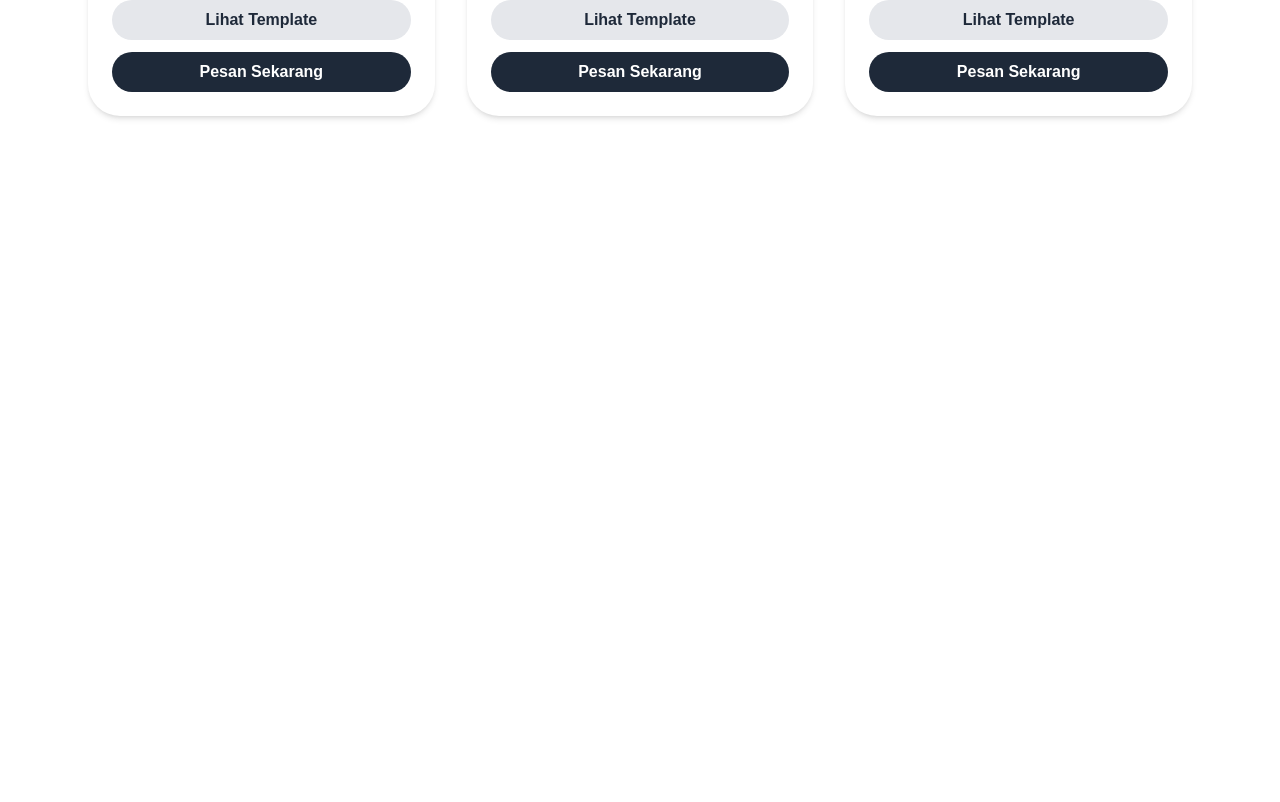
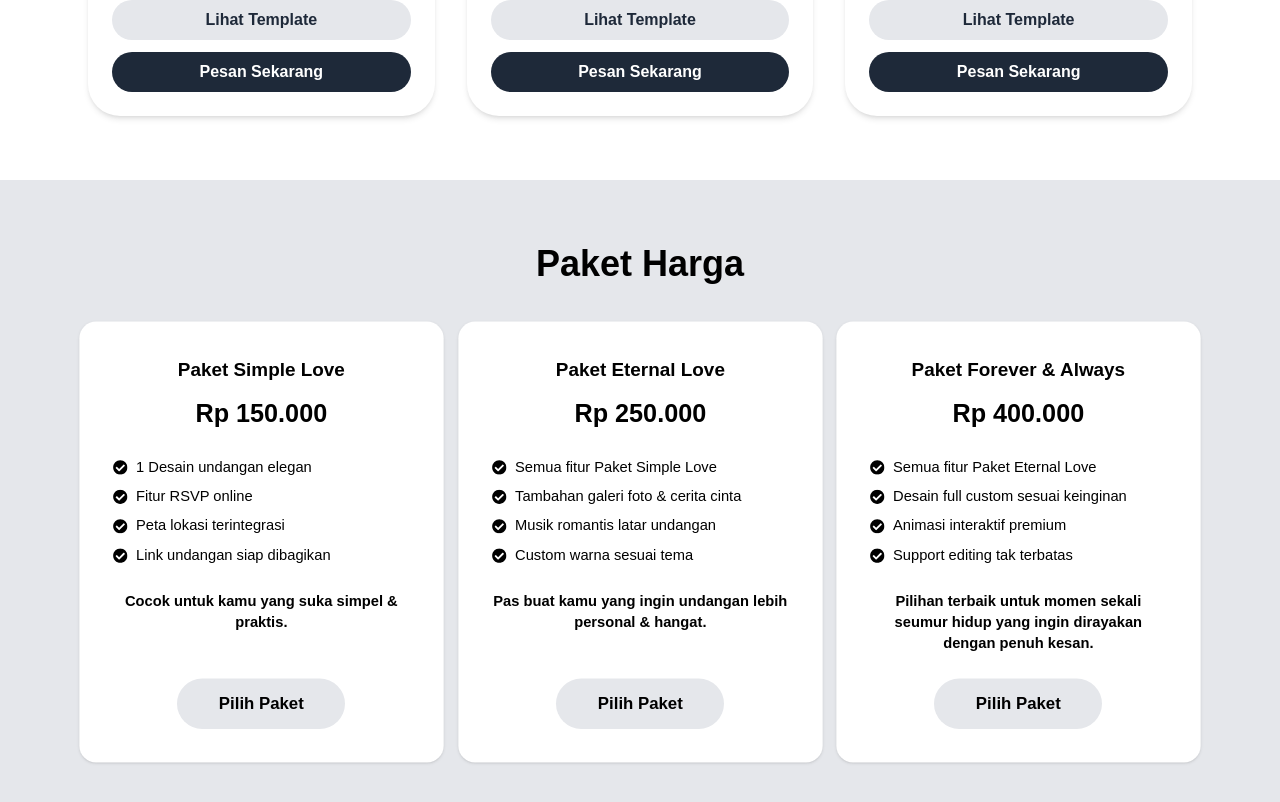
Before and after one commit to Alfianzyh/dari-kami-untukmu, a Next.js app: page / in a window 1280 px wide. Shown: the part 2191-2993 px from the top of the page. Before the commit the page ends 2371 px from the top, so only its background shows below. Built offline with nearby package versions, Linux system fonts and the light colour scheme.

Commit message:
feat: add pricing section

```diff
--- a/src/app/page.jsx
+++ b/src/app/page.jsx
@@ -2,6 +2,7 @@ import Header from "@/components/header";
 import Hero from "@/components/hero";
 import Features from "@/components/features";
 import Templates from "@/components/templates";
+import Pricing from "@/components/pricing";
 
 export default function Home() {
   return (
@@ -17,6 +18,7 @@ export default function Home() {
       <Hero />
       <Features />
       <Templates />
+      <Pricing />
     </div>
   );
 }
--- /dev/null
+++ b/src/components/pricing.jsx
@@ -0,0 +1,73 @@
+import { FaCheckCircle } from "react-icons/fa";
+
+export default function Pricing() {
+  const packages = [
+    {
+      name: "Paket Simple Love",
+      price: "Rp 150.000",
+      features: [
+        "1 Desain undangan elegan",
+        "Fitur RSVP online",
+        "Peta lokasi terintegrasi",
+        "Link undangan siap dibagikan",
+      ],
+      note: "Cocok untuk kamu yang suka simpel & praktis.",
+    },
+    {
+      name: "Paket Eternal Love",
+      price: "Rp 250.000",
+      features: [
+        "Semua fitur Paket Simple Love",
+        "Tambahan galeri foto & cerita cinta",
+        "Musik romantis latar undangan",
+        "Custom warna sesuai tema",
+      ],
+      note: "Pas buat kamu yang ingin undangan lebih personal & hangat.",
+    },
+    {
+      name: "Paket Forever & Always",
+      price: "Rp 400.000",
+      features: [
+        "Semua fitur Paket Eternal Love",
+        "Desain full custom sesuai keinginan",
+        "Animasi interaktif premium",
+        "Support editing tak terbatas",
+      ],
+      note: "Pilihan terbaik untuk momen sekali seumur hidup yang ingin dirayakan dengan penuh kesan.",
+    },
+  ];
+
+  return (
+    <section className="py-16 bg-gray-200" id="pricing font-Poppins">
+        <div className="max-w-6xl mx-auto px-6 text-center mb-7">
+            <h2 className="text-4xl font-bold mb-12">Paket Harga</h2>
+            <div className="grid gap-8 md:grid-cols-3">
+            {packages.map((p, idx) => (
+                <div
+                key={idx}
+                className={`bg-white p-8 rounded-2xl flex flex-col justify-between items-center shadow-sm scale-105 shadow-md" : ""}`}
+                >
+                <div className="w-full flex flex-col items-center">
+                    <h3 className="font-semibold text-lg mb-3">{p.name}</h3>
+                    <p className="text-2xl font-bold mb-6">{p.price}</p>
+                    <ul className="text-sm text-black space-y-2 mb-6 w-full text-left">
+                    {p.features.map((f, i) => (
+                        <li key={i} className="flex items-start gap-2">
+                        <FaCheckCircle className="text-black mt-1" />
+                        <span>{f}</span>
+                        </li>
+                    ))}
+                    </ul>
+                    <p className="text-sm font-bold text-black mb-6">{p.note}</p>
+                </div>
+
+                <button className="w-full md:w-[160px] px-6 py-3 bg-gray-200 text-black rounded-full text-md font-bold hover:bg-gray-300 transition text-center">
+                    Pilih Paket
+                </button>
+                </div>
+            ))}
+        </div>
+      </div>
+    </section>
+  );
+}
```
